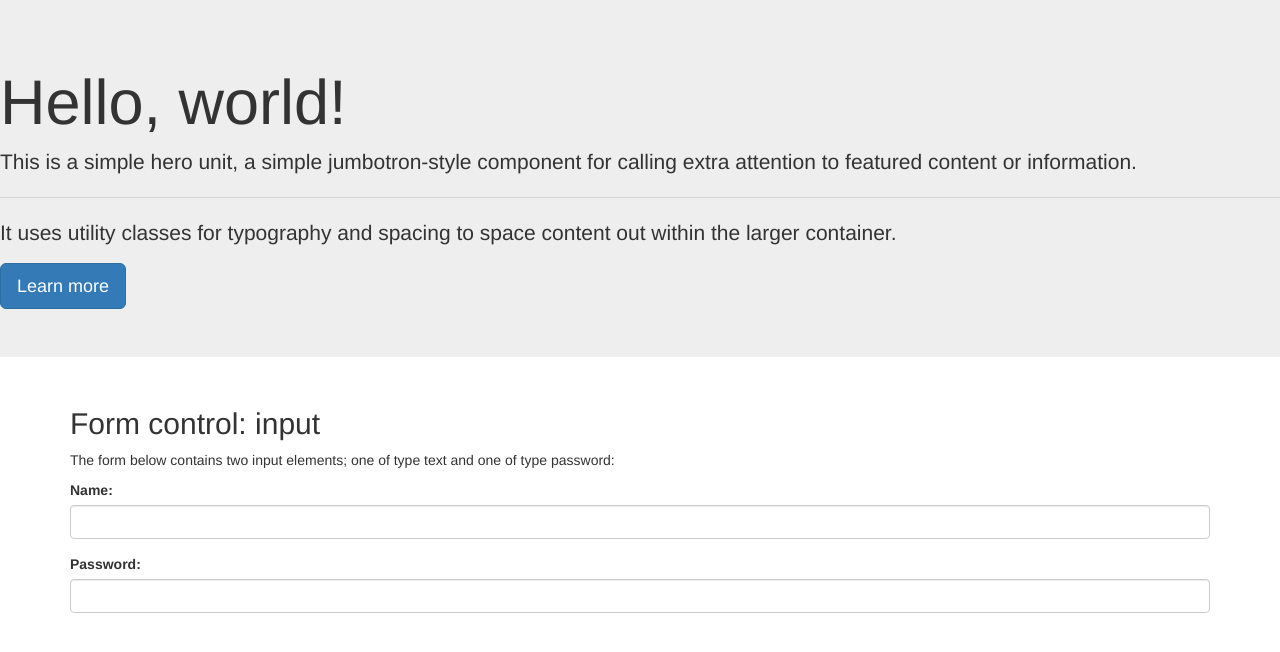
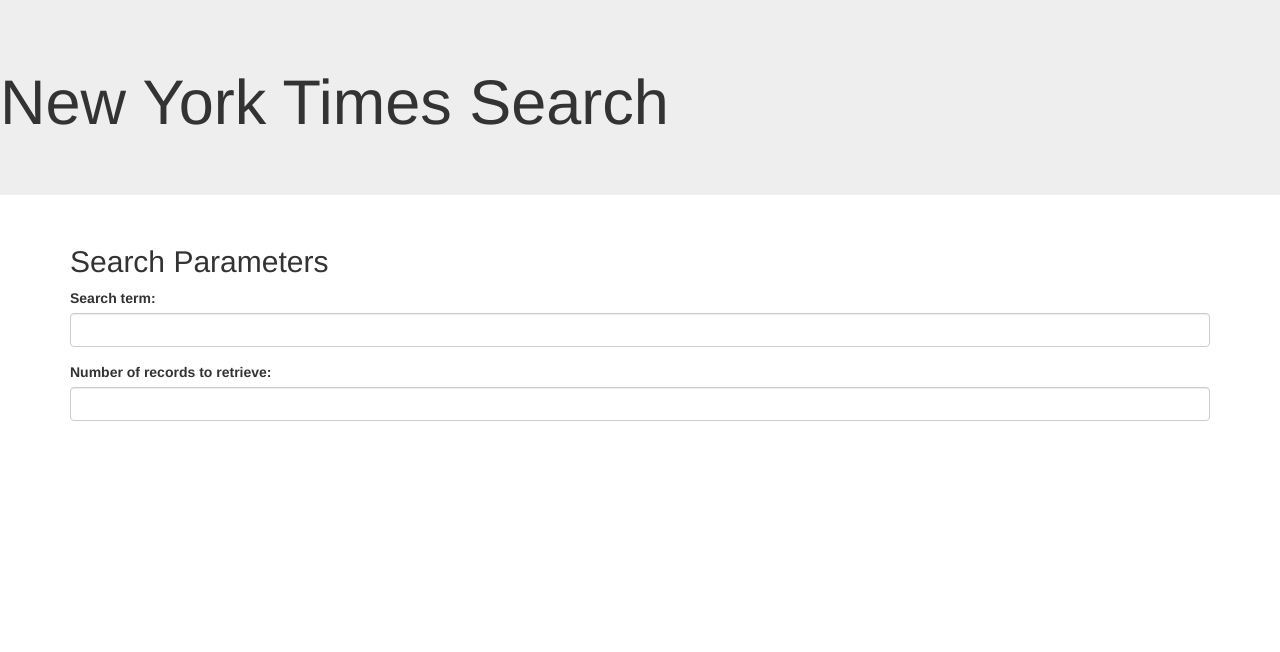
Before and after one commit to jnieves14/nytimes, a plain HTML site: page index.html in a window 1280 px wide. Drawn offline with nearby package versions, Linux system fonts and the light colour scheme.

Commit message:
basic html layout

```diff
--- a/index.html
+++ b/index.html
@@ -1,38 +1,51 @@
 <!DOCTYPE html>
 <html lang="en">
   <head>
-    <title>Bootstrap Example</title>
+    <title>NY Times</title>
     <meta charset="utf-8">
     <meta name="viewport" content="width=device-width, initial-scale=1">
     <link rel="stylesheet" href="https://maxcdn.bootstrapcdn.com/bootstrap/3.4.0/css/bootstrap.min.css">
     <script src="https://ajax.googleapis.com/ajax/libs/jquery/3.4.1/jquery.min.js"></script>
     <script src="https://maxcdn.bootstrapcdn.com/bootstrap/3.4.0/js/bootstrap.min.js"></script>
+
   </head>
   <body>
+    <!-- JUMBOTRON -->
     <div class="jumbotron">
-      <h1 class="display-4">Hello, world!</h1>
-      <p class="lead">This is a simple hero unit, a simple jumbotron-style component for calling extra attention to featured content or information.</p>
-      <hr class="my-4">
-      <p>It uses utility classes for typography and spacing to space content out within the larger container.</p>
-      <a class="btn btn-primary btn-lg" href="#" role="button">Learn more</a>
+      <h1 class="display-4">New York Times Search</h1>
     </div>
+    <!-- FORM -->
+    <div class="container">
+        <h2>Search Parameters</h2>
+            <form>
+                <!-- ID: searchTerm -->
+                <div class="form-group">
+                    <label for="searchTerm">Search term:</label>
+                    <input type="text" class="form-control" id="searchTerm">
+                </div>
+                <!-- ID: numRecords -->
+                <div class="form-group">
+                    <label for="number">Number of records to retrieve:</label>
+                    <input type="password" class="form-control" id="number">
+                </div>
+                <!-- ID: select -->
+                <!-- ID: startHere -->
+                <!-- ID: endHere -->
 
 
-    <div class="container">
-      <h2>Form control: input</h2>
-      <p>The form below contains two input elements; one of type text and one of type password:</p>
-      <form>
 
-        <div class="form-group">
-          <label for="usr">Name:</label>
-          <input type="text" class="form-control" id="usr">
-        </div>
 
-        <div class="form-group">
-          <label for="pwd">Password:</label>
-          <input type="password" class="form-control" id="pwd">
-        </div>
-      </form>
+
+        </form>
+
+        <!-- search button callback: search -->
+        <!-- clear button callback: clearResults -->
+
+
+        <!-- PANEL -->
+            <!-- PANEL BODY ID: articleList -->
+
+
     </div>
 
   </body>
```
